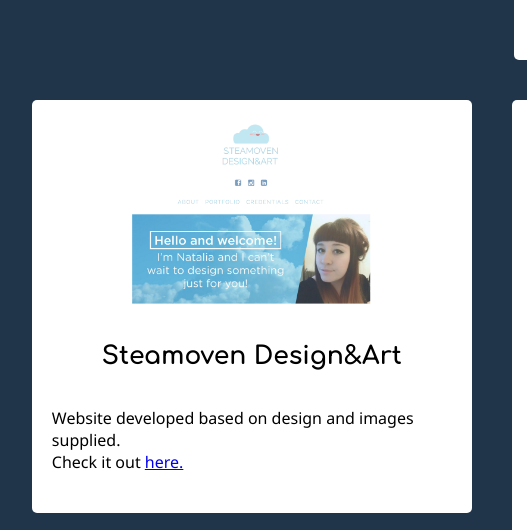
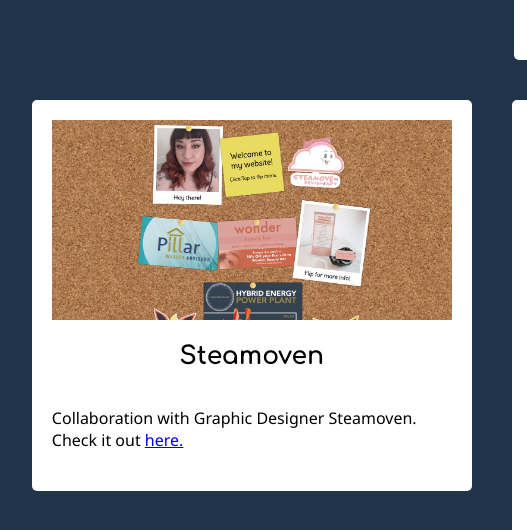
Before and after one commit to RichardGG/richardgg.github.io, a plain HTML site: page index.html in a window 1280 px wide. Shown: the part 3210-3740 px from the top of the page, 146-673 px from the left. Drawn offline with Linux system fonts and the light colour scheme.

Commit message:
Update html

```diff
--- a/index.html
+++ b/index.html
@@ -151,10 +151,10 @@
 			</div>
 		</div>
 		<div class="project">
-		<img src="images/projects/steam.png">
+		<img src="images/projects/steam.jpg">
 			<div class="text">
-				<h1>Steamoven Design&Art </h1>
-				Website developed based on design and images supplied.<br>
+				<h1>Steamoven</h1>
+				Collaboration with Graphic Designer Steamoven.<br>
 				Check it out <a href="http://steamovendesign.com" target="_blank">here.</a>
 			</div>
 		</div>
```
